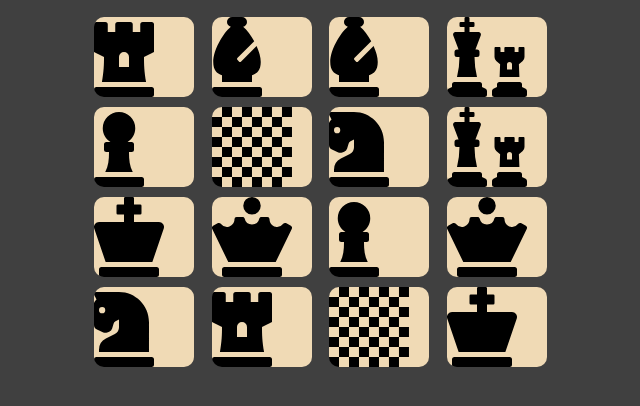
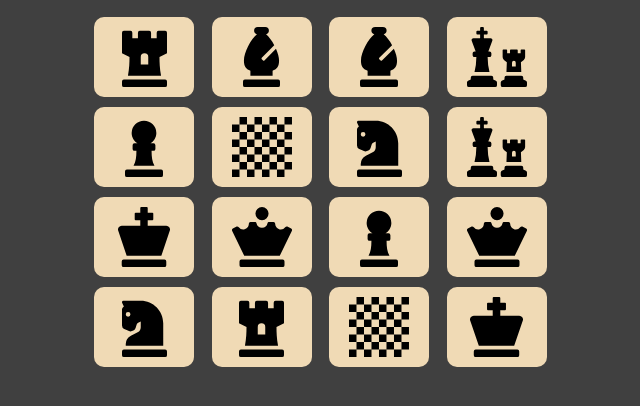
Before and after one commit to wz7475/js_memory, a plain HTML site: page index.html in a window 1280 px wide. Shown: the part 70-476 px from the top of the page, without its empty margins (316-956 px from the left). Drawn offline with Linux system fonts and the light colour scheme.

Commit message:
fix aligning pictures on cards

```diff
--- a/script.js
+++ b/script.js
@@ -58,7 +58,8 @@ const generade_cards = () =>{
         img.src = `img/${translator[tab[i]]}`;
         card.id = i;
         card.className = "card";
-        card.style.cssText = `background-image: url(img/${translator[tab[i]]});`;
+        card.appendChild(img);
+        //card.style.cssText = `background-image: url(img/${translator[tab[i]]});`;
         //card.appendChild(img);
         main.appendChild(card);
     }
--- a/styles/main.scss
+++ b/styles/main.scss
@@ -35,7 +35,9 @@ main{
         border-radius: .5rem;
         height: 80px;
         background-repeat: no-repeat;
-
+        display: flex;
+        justify-content: center;
+        padding: 0.5rem;
     }
 
     .hidden{
```
Also changed, not shown: styles/main.css, 1 other file.
